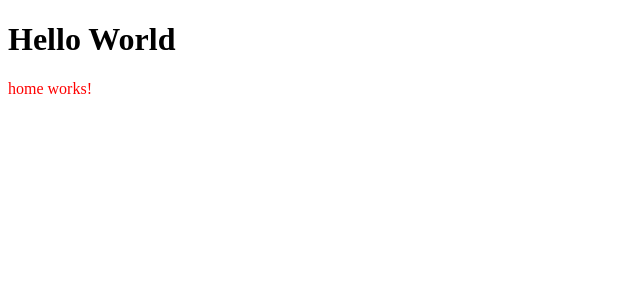
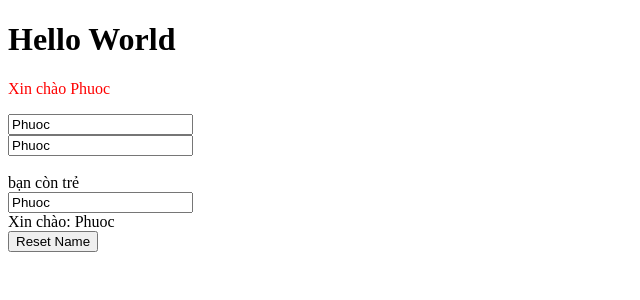
Before and after one commit to mieuhamchoi/learnAngular, an Angular app: page / in a window 1280 px wide. Shown: the top 300 px of the page, without its empty margins (0-640 px from the left). Built offline with nearby package versions, Linux system fonts and the light colour scheme.

Commit message:
learn data binding

```diff
--- a/src/app/home/home.component.html
+++ b/src/app/home/home.component.html
@@ -1 +1,14 @@
-<p>home works!</p>
+<p>Xin chào {{name}}</p>
+<input type="text" value="{{name}}" title="Đây là {{name}}">
+<br>
+<input type="text" [value]="name" [title]="'Đây là: ' + name">
+<br>
+<span *ngIf="age > 18">bạn già vcl</span>
+<br>
+<span *ngIf="age <= 18">bạn còn trẻ</span>
+<br>
+<input type="text" placeholder="Nhập tên của bạn" [(ngModel)]="name">
+<br>
+<span>Xin chào: {{name}}</span>
+<br>
+<button (click)="resetname()">Reset Name</button>
--- a/src/app/home/home.component.ts
+++ b/src/app/home/home.component.ts
@@ -6,5 +6,10 @@
   styleUrls: ['./home.component.scss']
 })
 export class HomeComponent {
-
+  public name:string = 'Phuoc'
+  public age:number = 18
+  constructor() {}
+  public resetname = ():void => {
+    this.name = ''
+  }
 }
```
Also changed, not shown: src/app/app.module.ts (+7 -2 lines).
